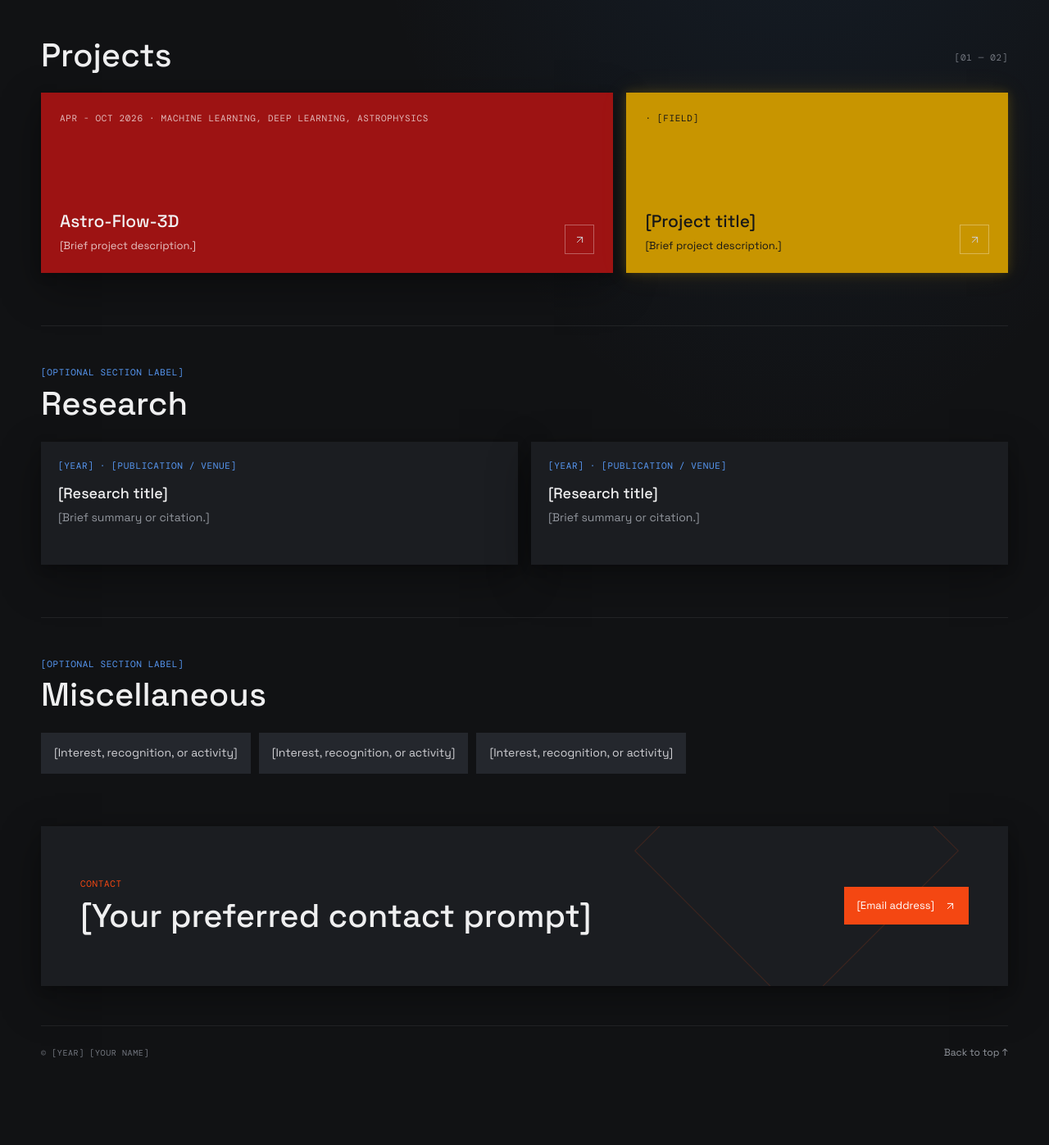
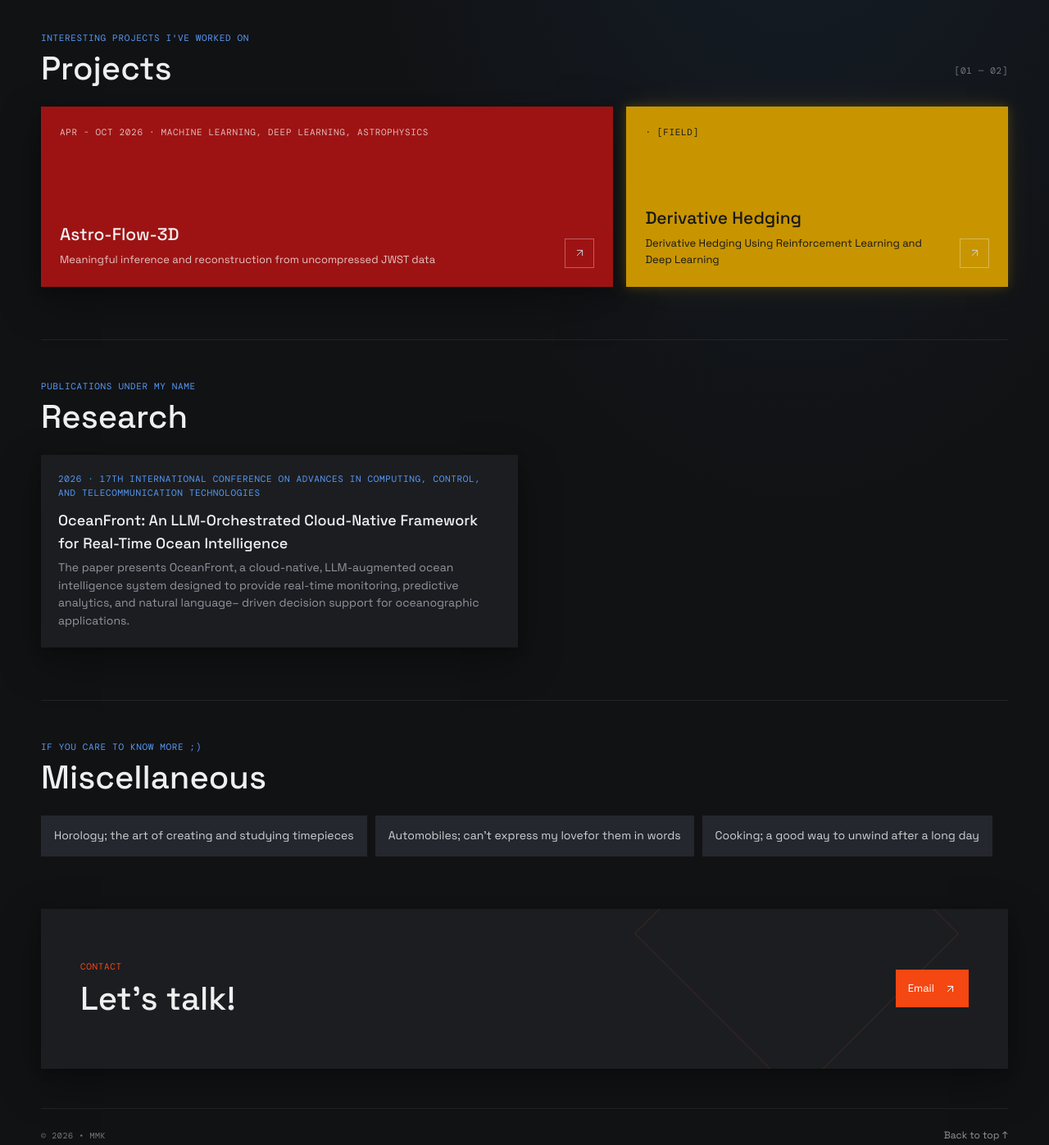
Before and after one commit to MaxVon89/ManasK, a plain HTML site: page index.html in a window 1280 px wide. Shown: the part 1080-2477 px from the top of the page at 82% size. Before the commit the page ends 2397 px from the top, so only its background shows below. Drawn offline with nearby package versions, Linux system fonts and the light colour scheme; files whose address does not match are found by name.

Commit message:
Content commit 3.0

```diff
--- a/index.html
+++ b/index.html
@@ -187,36 +187,36 @@
       </section>
 
       <section class="section" id="projects" aria-labelledby="projects-title">
-        <div class="section-heading"><div><p class="eyebrow"><!--[Optional section label]--></p><h2 id="projects-title">Projects</h2></div><span class="count eyebrow">[01 — 02]</span></div>
+        <div class="section-heading"><div><p class="eyebrow">Interesting projects I've worked on</p><h2 id="projects-title">Projects</h2></div><span class="count eyebrow">[01 — 02]</span></div>
         <div class="projects">
-          <article class="project project-red"><span class="meta">Apr - Oct 2026 · Machine Learning, Deep Learning, Astrophysics</span><span class="project-bottom"><span><h3>Astro-Flow-3D</h3><p>[Brief project description.]</p></span><span class="project-arrow" aria-hidden="true"><svg viewBox="0 0 24 24"><path d="M7 17 17 7M7 7h10v10" /></svg></span></span></article>
-          <article class="project project-yellow"><span class="meta"> · [Field]</span><span class="project-bottom"><span><h3>[Project title]</h3><p>[Brief project description.]</p></span><span class="project-arrow" aria-hidden="true"><svg viewBox="0 0 24 24"><path d="M7 17 17 7M7 7h10v10" /></svg></span></span></article>
+          <a class="project project-red" href="https://github.com/MaxVon89/Astro-Flow-3D/tree/astra" target="_blank" rel="noopener noreferrer"><span class="meta">Apr - Oct 2026 · Machine Learning, Deep Learning, Astrophysics</span><span class="project-bottom"><span><h3>Astro-Flow-3D</h3><p>Meaningful inference and reconstruction from uncompressed JWST data</p></span><span class="project-arrow" aria-hidden="true"><svg viewBox="0 0 24 24"><path d="M7 17 17 7M7 7h10v10" /></svg></span></span></a>
+          <a class="project project-yellow" href="https://github.com/Aryan-Lokhande-17/Derivative-Hedging-using-RL-DL" target="_blank" rel="noopener noreferrer"><span class="meta"> · [Field]</span><span class="project-bottom"><span><h3>Derivative Hedging</h3><p>Derivative Hedging Using Reinforcement Learning and Deep Learning</p></span><span class="project-arrow" aria-hidden="true"><svg viewBox="0 0 24 24"><path d="M7 17 17 7M7 7h10v10" /></svg></span></span></a>
         </div>
       </section>
 
       <section class="section" id="research" aria-labelledby="research-title">
-        <div class="section-heading"><div><p class="eyebrow">[Optional section label]</p><h2 id="research-title">Research</h2></div></div>
+        <div class="section-heading"><div><p class="eyebrow">Publications under my name</p><h2 id="research-title">Research</h2></div></div>
         <div class="research-list">
-          <article class="research-item"><span class="meta">[Year] · [Publication / venue]</span><h3>[Research title]</h3><p>[Brief summary or citation.]</p></article>
-          <article class="research-item"><span class="meta">[Year] · [Publication / venue]</span><h3>[Research title]</h3><p>[Brief summary or citation.]</p></article>
+          <a class="research-item" href="https://thegrenze.com/abstract/journal/7847" target="_blank" rel="noopener noreferrer"><span class="meta">2026 · 17th International Conference on Advances in Computing, Control, and Telecommunication Technologies</span><h3>OceanFront: An LLM-Orchestrated Cloud-Native Framework for Real-Time Ocean Intelligence</h3><p>The paper presents OceanFront, a cloud-native, LLM-augmented ocean intelligence system designed to provide real-time monitoring, predictive analytics, and natural language– driven decision support for oceanographic applications.</p></a>
+          <!-- <article class="research-item"><span class="meta">[Year] · [Publication / venue]</span><h3>[Research title]</h3><p>[Brief summary or citation.]</p></article> -->
         </div>
       </section>
 
       <section class="section" id="miscellaneous" aria-labelledby="miscellaneous-title">
-        <div class="section-heading"><div><p class="eyebrow">[Optional section label]</p><h2 id="miscellaneous-title">Miscellaneous</h2></div></div>
+        <div class="section-heading"><div><p class="eyebrow">If you care to know more  ;)</p><h2 id="miscellaneous-title">Miscellaneous</h2></div></div>
         <div class="misc-list">
-          <div class="misc-item">[Interest, recognition, or activity]</div>
-          <div class="misc-item">[Interest, recognition, or activity]</div>
-          <div class="misc-item">[Interest, recognition, or activity]</div>
+          <div class="misc-item">Horology; the art of creating and studying timepieces</div>
+          <div class="misc-item">Automobiles; can't express my lovefor them in words</div>
+          <div class="misc-item">Cooking; a good way to unwind after a long day</div>
         </div>
       </section>
 
       <section class="contact" id="contact" aria-labelledby="contact-title">
-        <div><p class="eyebrow">Contact</p><h2 id="contact-title">[Your preferred contact prompt]</h2></div>
-        <a class="contact-link" href="mailto:your.email@example.com">[Email address] <svg aria-hidden="true" viewBox="0 0 24 24"><path d="M7 17 17 7M7 7h10v10" /></svg></a>
+        <div><p class="eyebrow">Contact</p><h2 id="contact-title">Let's talk! </h2></div>
+        <a class="contact-link" href="mailto:manasxir.work@gmail.com">Email <svg aria-hidden="true" viewBox="0 0 24 24"><path d="M7 17 17 7M7 7h10v10" /></svg></a>
       </section>
     </main>
-    <footer class="footer"><p class="footer-note">© [Year] [Your Name]</p><a href="#home">Back to top ↑</a></footer>
+    <footer class="footer"><p class="footer-note">© 2026 • MMK</p><a href="#home">Back to top ↑</a></footer>
   </div>
 </body>
 </html>
```
